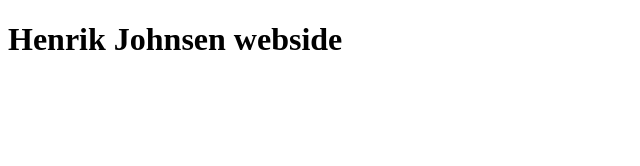
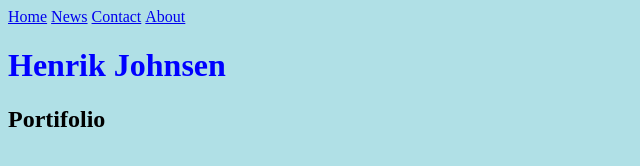
Before and after one commit to HenrikJohns1/HenrikJohns1.github.io, a plain HTML site: page index.html in a window 1280 px wide. Shown: the whole page, without its empty margins (0-640 px from the left). Drawn offline with Linux system fonts and the light colour scheme.

Commit message:
Updated website

```diff
--- /dev/null
+++ b/css/mainStyle.css
@@ -0,0 +1,22 @@
+/* Remove default list styles and spacing for unordered list */
+ul {
+    list-style-type: none; /* Removes bullets or numbering */
+    margin: 0; /* Removes default margin */
+    padding: 0; /* Removes default padding */
+}
+
+/* Style list items to display inline */
+li {
+    display: inline; /* Makes list items appear in a row */
+}
+
+
+body {
+    background-color: powderblue;
+}
+h1 {
+    color: blue;
+}
+p {
+    color: red;
+}
--- a/index.html
+++ b/index.html
@@ -6,8 +6,17 @@
           content="width=device-width, user-scalable=no, initial-scale=1.0, maximum-scale=1.0, minimum-scale=1.0">
     <meta http-equiv="X-UA-Compatible" content="ie=edge">
     <title>Document</title>
+
+    <link rel="stylesheet" href="css/mainStyle.css">
 </head>
 <body>
-    <h1>Henrik Johnsen webside</h1>
+    <ul>
+        <li><a class="active" href="#home">Home</a></li>
+        <li><a href="#news">News</a></li>
+        <li><a href="#contact">Contact</a></li>
+        <li><a href="#about">About</a></li>
+    </ul>
+    <h1>Henrik Johnsen</h1>
+    <h2>Portifolio</h2>
 </body>
 </html>
```
